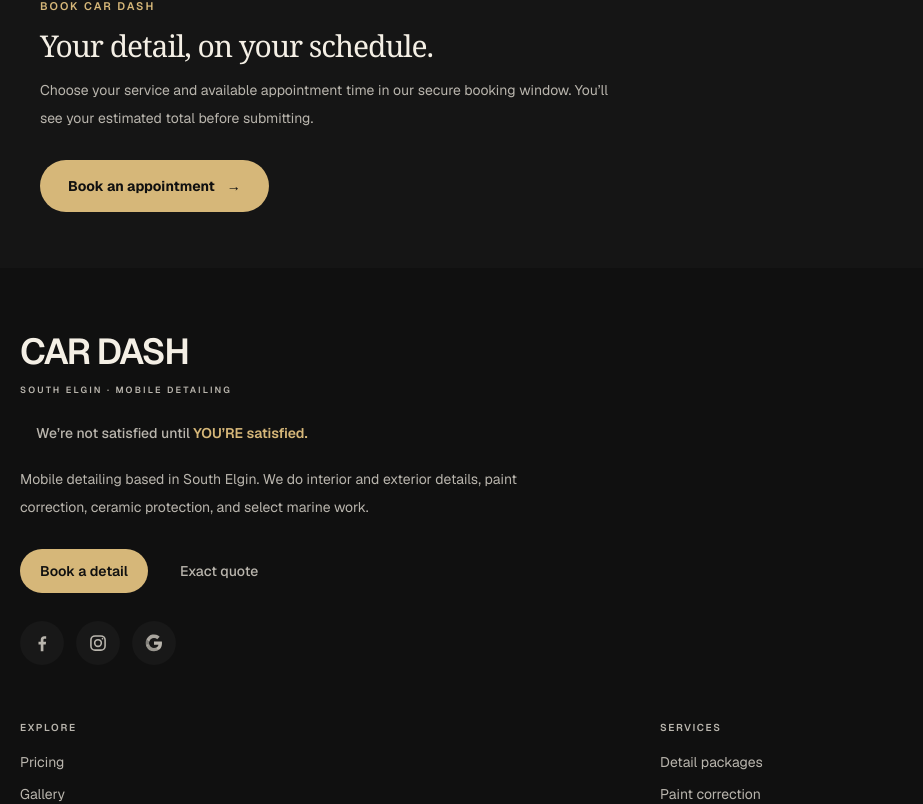
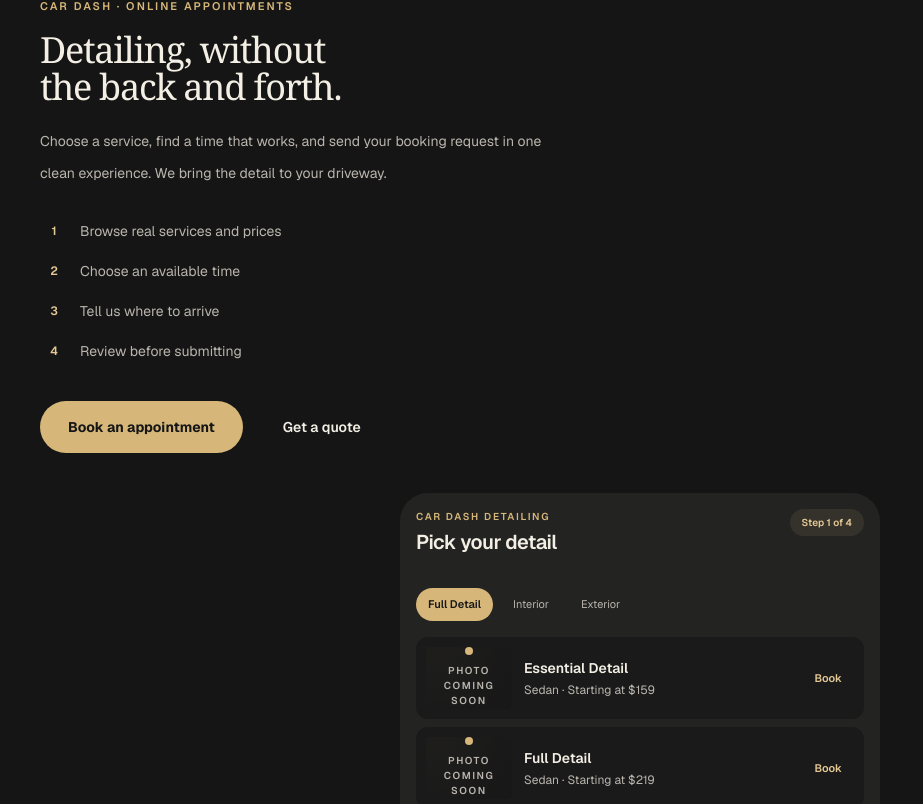
Before and after one commit to TheCuteAxolotl/cardashdetailing, a Next.js app in the folder car-dash-website/: page / in a window 1280 px wide. Shown: the part 7699-8503 px from the top of the page, without its empty margins (0-923 px from the left). Built offline with nearby package versions, Linux system fonts and the light colour scheme; no server answers; the database is empty.

Commit message:
Give public Car Dash homepage a premium app-style booking preview using actual services, gallery and gold branding

```diff
--- a/car-dash-website/src/components/HomeExperience.tsx
+++ b/car-dash-website/src/components/HomeExperience.tsx
@@ -201,16 +201,50 @@ export default function HomeExperience({
       </section>
 
       <section id="booking-info" className="border-y border-white/10 bg-[#151515] px-5 py-14 text-white sm:px-8 sm:py-20">
-        <div className="mx-auto flex max-w-[1200px] flex-col items-start justify-between gap-7 md:flex-row md:items-center">
+        <div className="mx-auto grid max-w-[1200px] items-center gap-10 lg:grid-cols-[1fr_.9fr] lg:gap-20">
           <div>
-            <p className="text-[11px] font-semibold uppercase tracking-[.18em] text-[#d6b779]">Book Car Dash</p>
-            <h2 className="mt-3 max-w-2xl text-3xl font-semibold leading-tight tracking-[-.04em] sm:text-4xl">Your detail, on your schedule.</h2>
-            <p className="mt-3 max-w-xl text-sm leading-7 text-white/60">Choose your service and available appointment time in our secure booking window. You’ll see your estimated total before submitting.</p>
+            <p className="text-[11px] font-semibold uppercase tracking-[.19em] text-[#d6b779]">Car Dash · Online appointments</p>
+            <h2 className="mt-4 max-w-[15ch] text-4xl font-semibold leading-[1.04] tracking-[-.055em] sm:text-5xl">Detailing, without the back and forth.</h2>
+            <p className="mt-5 max-w-lg text-sm leading-8 text-white/65 sm:text-base">Choose a service, find a time that works, and send your booking request in one clean experience. We bring the detail to your driveway.</p>
+            <div className="mt-7 grid max-w-lg gap-3 sm:grid-cols-2">
+              {["Browse real services and prices","Choose an available time","Tell us where to arrive","Review before submitting"].map((label, index) => (
+                <div key={label} className="flex items-center gap-3 text-sm text-white/75">
+                  <span className="grid h-7 w-7 shrink-0 place-items-center rounded-full border border-[#d6b779]/45 text-xs font-semibold text-[#e5c995]">{index+1}</span>
+                  <span>{label}</span>
+                </div>
+              ))}
+            </div>
+            <div className="mt-9 flex flex-wrap gap-3">
+              <a href="/#book" className="inline-flex items-center justify-center rounded-full bg-[#d6b779] px-7 py-4 text-sm font-bold text-[#161616] transition hover:bg-[#e5c995]">Book an appointment</a>
+              <a href="/quote" className="inline-flex items-center justify-center rounded-full border border-white/20 px-7 py-4 text-sm font-semibold text-[#f4efe5] transition hover:border-[#d6b779]/60">Get a quote</a>
+            </div>
           </div>
-          <a href="/#book" className="inline-flex shrink-0 items-center justify-center rounded-full bg-[#d6b779] px-7 py-4 text-sm font-bold text-[#101010] transition hover:bg-[#e5c995]">
-            Book an appointment
-            <span aria-hidden="true" className="ml-3">→</span>
-          </a>
+          <div className="mx-auto w-full max-w-[480px] overflow-hidden rounded-[28px] border border-[#d6b779]/25 bg-[#232322] p-4 shadow-[0_36px_90px_rgba(0,0,0,.35)] sm:p-6">
+            <div className="flex items-start justify-between gap-3 border-b border-white/10 pb-4">
+              <div><p className="text-[10px] font-semibold uppercase tracking-[.17em] text-[#d6b779]">Car Dash Detailing</p>
+                <p className="mt-1 text-xl font-semibold tracking-tight">Pick your detail</p></div>
+              <span className="rounded-full border border-[#d6b779]/25 bg-[#d6b779]/10 px-3 py-1.5 text-[10px] font-semibold text-[#e5c995]">Step 1 of 4</span>
+            </div>
+            <div className="mt-4 flex flex-wrap gap-2">
+              <span className="rounded-full bg-[#d6b779] px-3 py-2 text-[11px] font-semibold text-[#171717]">Full Detail</span>
+              <span className="rounded-full border border-white/15 px-3 py-2 text-[11px] text-white/60">Interior</span>
+              <span className="rounded-full border border-white/15 px-3 py-2 text-[11px] text-white/60">Exterior</span>
+            </div>
+            <div className="mt-4 space-y-2">
+              {pricingConfig.packages.slice(0,3).map(pkg => (
+                <a key={pkg.id} href={"/?pricingPage=packages&packageId=" + encodeURIComponent(pkg.id) + "&vehicleClass=coupe#book"}
+                  className="group flex items-center gap-3 rounded-xl border border-white/10 bg-[#1a1a1a] p-2.5 transition hover:border-[#d6b779]/45">
+                  <SitePhoto category={"pricing-car-packages-pkg-" + pkg.id} fallbackCategory="pricing-car-packages-hero"
+                    className="h-[62px] w-[86px] shrink-0 rounded-lg" alt={pkg.name} />
+                  <span className="min-w-0 flex-1"><span className="block truncate text-sm font-semibold">{pkg.name}</span>
+                    <span className="mt-1 block text-xs text-white/45">Sedan · Starting at {"$" + Number(pkg.prices.coupe || 0).toFixed(0)}</span></span>
+                  <span className="rounded-full border border-[#d6b779]/35 px-3 py-1.5 text-[11px] font-semibold text-[#e5c995]">Book</span>
+                </a>
+              ))}
+            </div>
+            <a href="/#book" className="mt-4 block rounded-xl bg-[#d6b779] px-4 py-3.5 text-center text-sm font-bold text-[#171717] hover:bg-[#e5c995]">Browse all services</a>
+            <p className="mt-3 text-center text-[10px] text-white/35">Live pricing and appointment availability are shown in the booking window.</p>
+          </div>
         </div>
       </section>
 
```
